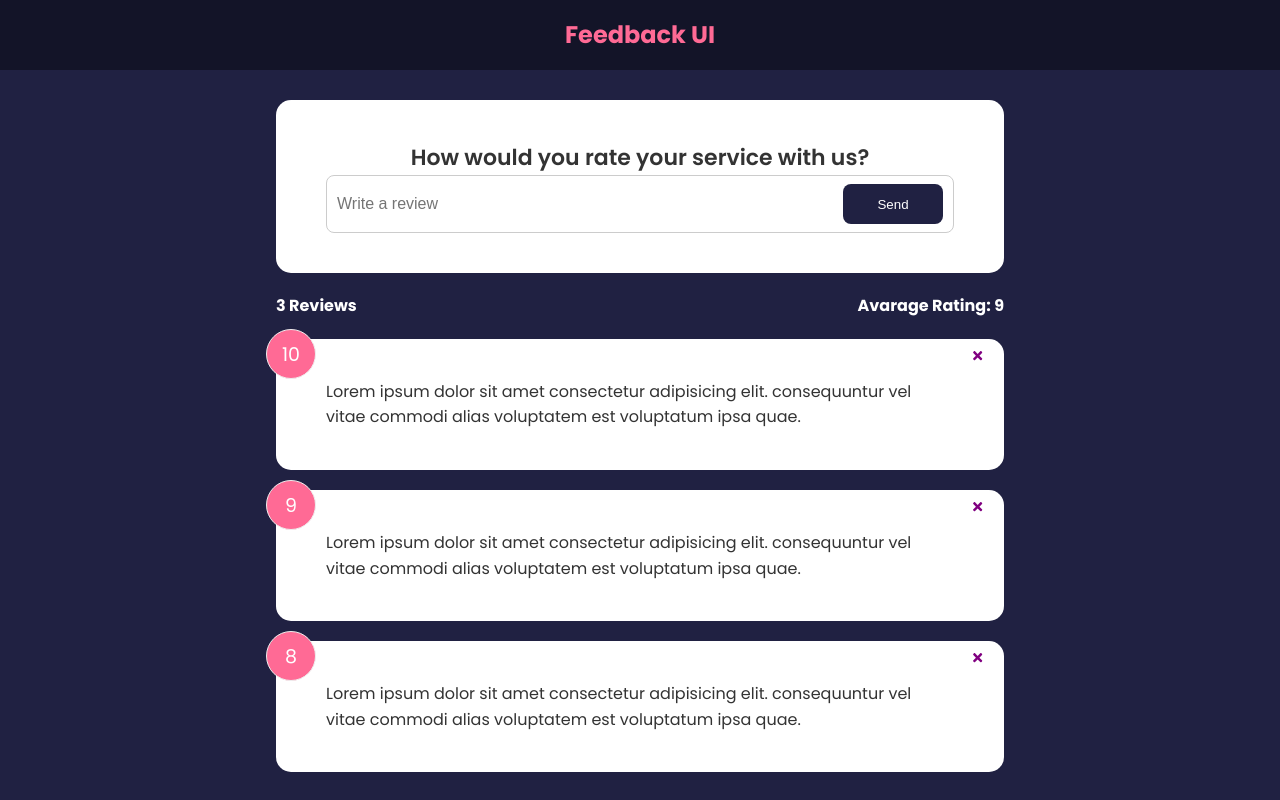
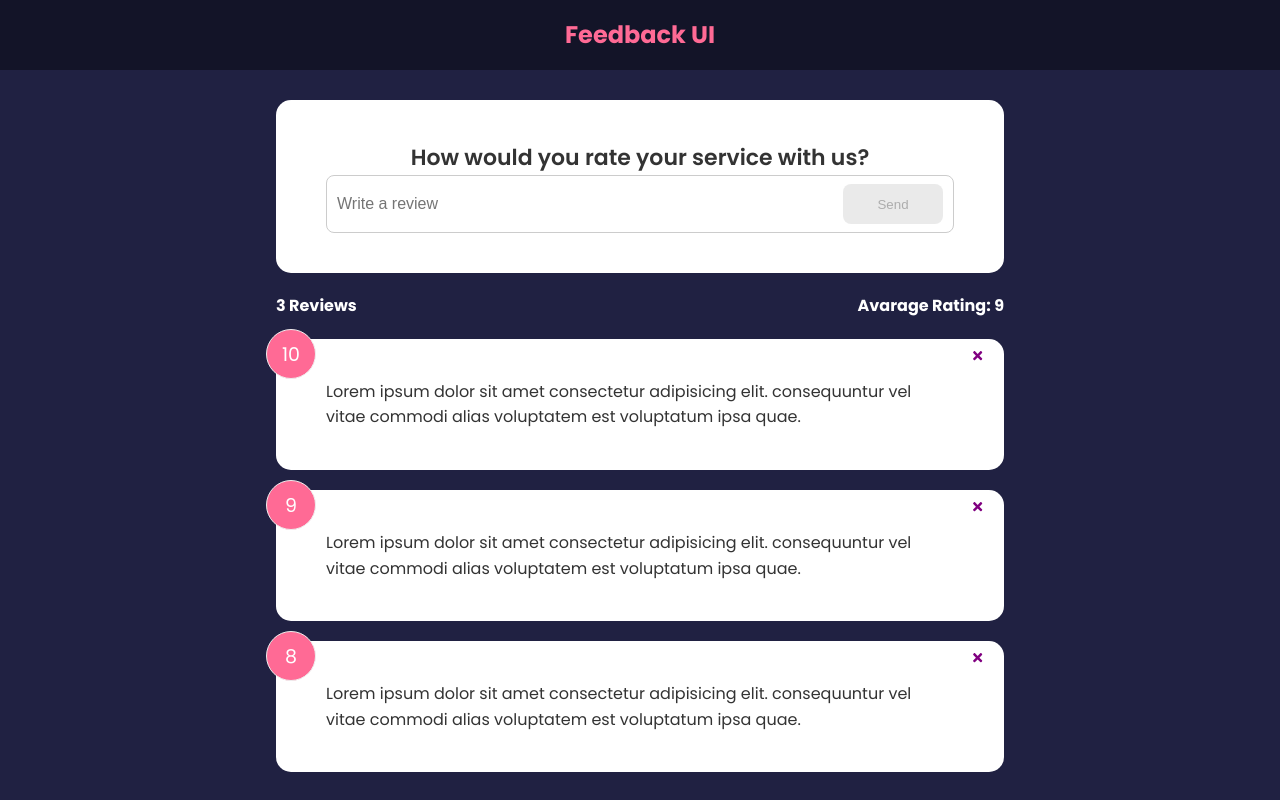
Before and after one commit to develad/Feedback-app, a React (Create React App) app: page / in a window 1280 px wide. Built offline with nearby package versions, Linux system fonts and the light colour scheme.

Commit message:
real time validation in FeedbackForm component - Chapter 21

```diff
--- a/src/components/FeedbackForm.jsx
+++ b/src/components/FeedbackForm.jsx
@@ -4,9 +4,22 @@ import Card from "./shared/Card";
 
 function FeedbackForm() {
   const [text, setText] = useState("");
+  const [btnDisabled, setBtnDisabled] = useState(true);
+  const [message, setMassage] = useState("");
 
-  const handleTextChange = (e) => {
-    setText(e.target.value);
+  const handleTextChange = ({ target: { value } }) => {
+    console.log(value);
+    if (value === "") {
+      setBtnDisabled(true);
+      setMassage(null);
+    } else if (value !== "" && value.trim().length <= 10) {
+      setMassage("Text must be at least 10 characters");
+      setBtnDisabled(true);
+    } else {
+      setMassage(null);
+      setBtnDisabled(false);
+    }
+    setText(value);
   };
   return (
     <Card>
@@ -20,8 +33,15 @@ function FeedbackForm() {
             onChange={handleTextChange}
             value={text}
           />
-          <Button type="submit">Send</Button>
+          <Button
+            type="submit"
+            isDisabled={btnDisabled}
+          >
+            Send
+          </Button>
         </div>
+
+        {message && <div className="message">{message}</div>}
       </form>
     </Card>
   );
--- a/src/index.css
+++ b/src/index.css
@@ -172,17 +172,20 @@ input:focus {
   background-color: #cccccc;
   color: #333;
   cursor: auto;
+  opacity: 0.4;
 }
 
 .btn:disabled:hover {
   transform: scale(1);
   opacity: 1;
+  transition: opacity 0.2s ease;
 }
 
 .message {
   padding-top: 10px;
   text-align: center;
-  color: rebeccapurple;
+  color: #ff6a95;
+  font-weight: 600;
 }
 
 /* FIX: Remove position: absolute to keep about icon at the bottom of the
```
